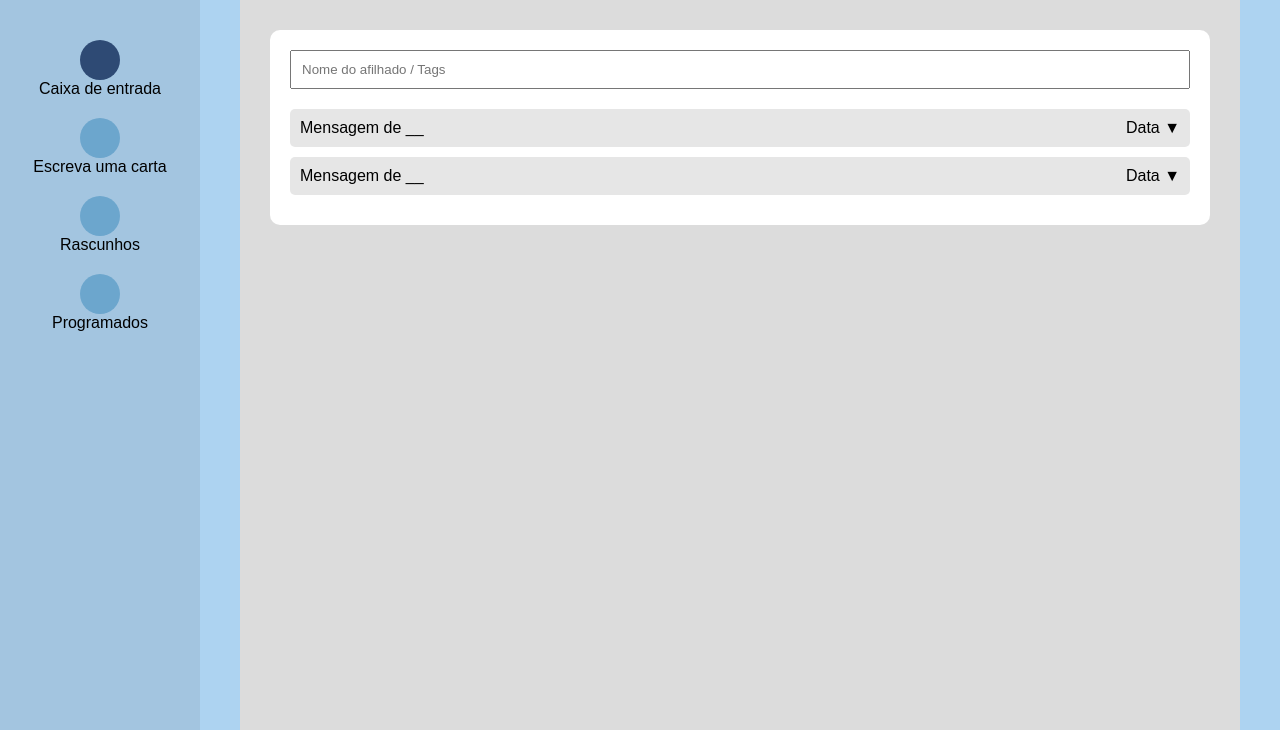
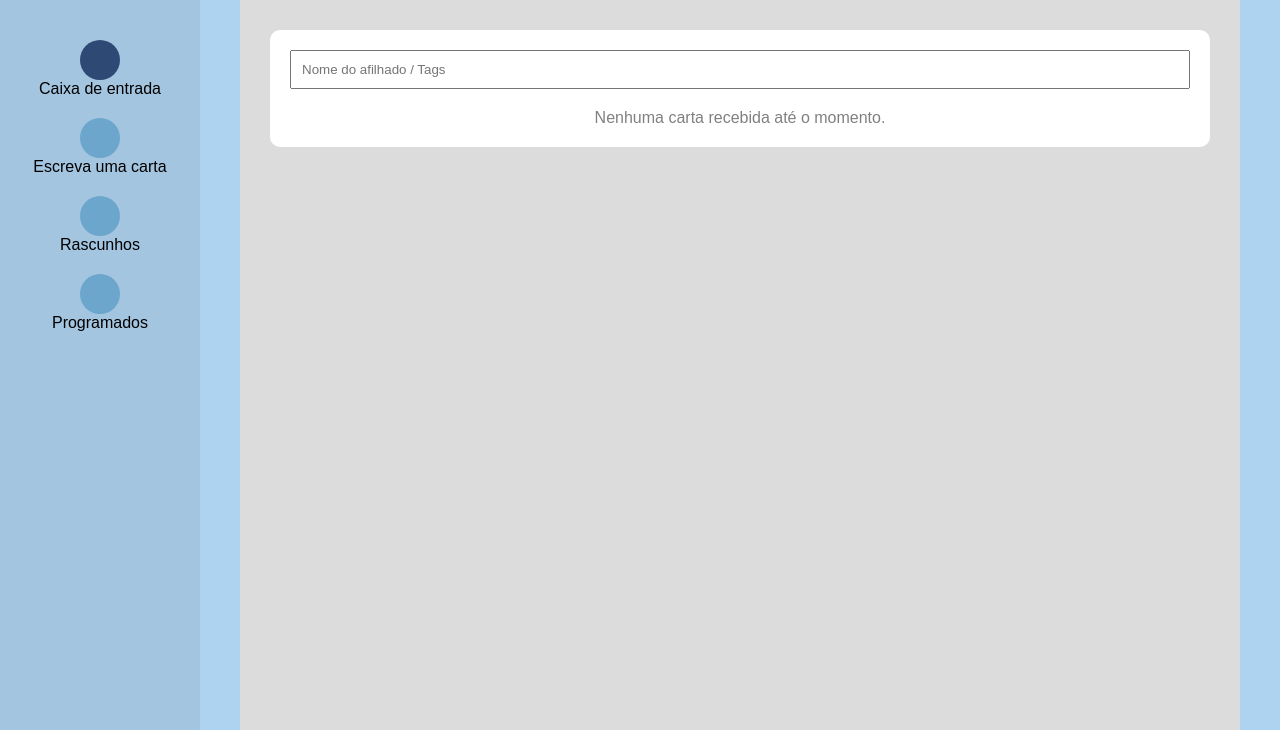
Before and after one commit to avelinoandre/InstitutoSolidare, a Django app: page /padrinho/cartas in a window 1280 px wide. Shown: the part 82-812 px from the top of the page. Run offline with Django 5.2, Linux system fonts and the light colour scheme; a user stored in the database is signed in; tables that the repository leaves empty hold one stand-in row (values such as "Sample post").

Commit message:
Adicionando o back da caixa de entrada

```diff
--- a/InstitutoSolidare2.0/apadrinhamento/admin.py
+++ b/InstitutoSolidare2.0/apadrinhamento/admin.py
@@ -4,3 +4,4 @@ from .models import *
 admin.site.register(Apadrinhado)
 admin.site.register(Padrinho)
 admin.site.register(Publicacao)
+admin.site.register(Carta)
--- a/InstitutoSolidare2.0/apadrinhamento/models.py
+++ b/InstitutoSolidare2.0/apadrinhamento/models.py
@@ -72,20 +72,32 @@ class Carta(models.Model):
     aprovada = models.BooleanField(default=False)
 
     padrinho = models.ForeignKey(
-        Padrinho,
+        "Padrinho",
         on_delete=models.CASCADE,
         null=True,
         blank=True,
-        help_text="Remetente ou destinatário, dependendo da direção da carta."
+        help_text="Referência ao padrinho envolvido (remetente ou destinatário)."
     )
 
     apadrinhado = models.ForeignKey(
-        Apadrinhado,
+        "Apadrinhado",
         on_delete=models.CASCADE,
         null=True,
         blank=True,
-        help_text="Remetente ou destinatário, dependendo da direção da carta."
+        help_text="Referência ao apadrinhado envolvido (remetente ou destinatário)."
     )
 
+    REMETENTE_CHOICES = (
+        ("padrinho", "Padrinho"),
+        ("apadrinhado", "Apadrinhado"),
+    )
+    remetente_tipo = models.CharField(max_length=20, choices=REMETENTE_CHOICES)
+
     def __str__(self):
-        return f"{self.titulo} - {'Aprovada' if self.aprovada else 'Pendente'}"
+        return f"{self.titulo} - De: {self.remetente_tipo} - {'Aprovada' if self.aprovada else 'Pendente'}"
+
+    def get_remetente(self):
+        return self.padrinho if self.remetente_tipo == "padrinho" else self.apadrinhado
+
+    def get_destinatario(self):
+        return self.apadrinhado if self.remetente_tipo == "padrinho" else self.padrinho
--- a/InstitutoSolidare2.0/apadrinhamento/templates/apadrinhamento/padrinho/cartas.html
+++ b/InstitutoSolidare2.0/apadrinhamento/templates/apadrinhamento/padrinho/cartas.html
@@ -35,15 +35,14 @@
         <input type="text" placeholder="Nome do afilhado / Tags" style="width: 100%; padding: 10px; margin-bottom: 20px;">
 
         <!-- Lista de mensagens -->
-        <div style="display: flex; justify-content: space-between; background-color: #e6e6e6; padding: 10px; border-radius: 5px; margin-bottom: 10px;">
-          <span>Mensagem de __</span>
-          <span>Data ▼</span>
-        </div>
-        <!-- Repita o bloco acima para mais mensagens -->
-        <div style="display: flex; justify-content: space-between; background-color: #e6e6e6; padding: 10px; border-radius: 5px; margin-bottom: 10px;">
-          <span>Mensagem de __</span>
-          <span>Data ▼</span>
-        </div>
+        {% for carta in cartas_recebidas %}
+          <div style="display: flex; justify-content: space-between; background-color: #e6e6e6; padding: 10px; border-radius: 5px; margin-bottom: 10px;">
+            <span>{{ carta.apadrinhado.nome }} - {{ carta.titulo }}</span>
+            <span>{{ carta.data_envio|date:"d/m/Y" }}</span>
+          </div>
+        {% empty %}
+          <p style="text-align: center; color: gray;">Nenhuma carta recebida até o momento.</p>
+        {% endfor %}
         <!-- ... -->
       </div>
     </main>
--- a/InstitutoSolidare2.0/apadrinhamento/views.py
+++ b/InstitutoSolidare2.0/apadrinhamento/views.py
@@ -374,7 +374,17 @@ def padrinho_meus_apadrinhados(request):
 @login_required
 def padrinho_cartas(request):
     padrinho = request.user.padrinho
-    return render(request, 'apadrinhamento/padrinho/cartas.html')
+
+    cartas_recebidas = Carta.objects.filter(
+        padrinho=padrinho,
+        remetente_tipo="apadrinhado",
+        aprovada=True
+    ).order_by("-data_envio")
+
+    context = {
+        "cartas_recebidas": cartas_recebidas
+    }
+    return render(request, 'apadrinhamento/padrinho/cartas.html', context)
 
 #=====================================================================
 #LOGIN ADMIN
```
Also changed, not shown: InstitutoSolidare2.0/apadrinhamento/migrations/0007_carta_remetente_tipo_alter_carta_apadrinhado_and_more.py (added).
